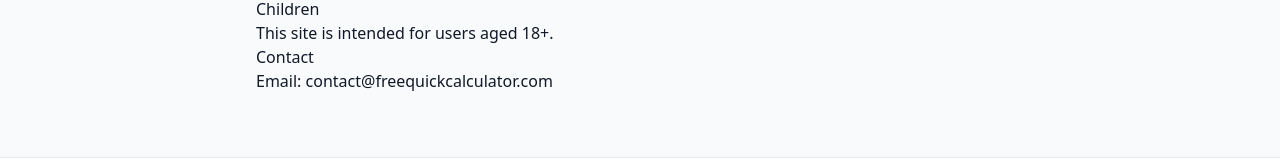
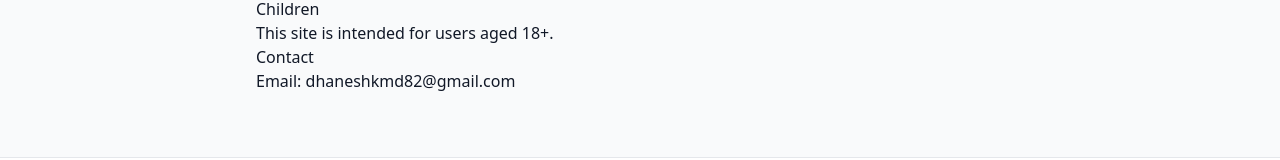
Before and after one commit to dhaneshkmd/freequickcalculator, a Next.js app: page /privacy in a window 1280 px wide. Shown: the part 580-740 px from the top of the page. Built offline with nearby package versions, Linux system fonts and the light colour scheme.

Commit message:
Update page.tsx

```diff
--- a/app/(legal)/privacy/page.tsx
+++ b/app/(legal)/privacy/page.tsx
@@ -30,9 +30,11 @@ export default function PrivacyPage() {
       <h2>Advertising (Google AdSense)</h2>
       <p>
         We show ads via Google AdSense. Google may use cookies to personalize ads
-        and measure performance. You can manage consent in the banner and visit
-        <a href="https://policies.google.com/technologies/ads" target="_blank" rel="noreferrer"> Google’s Ads Policy</a>
-        {" "}to learn more. Where required, we request consent for
+        and measure performance. You can manage consent in the banner and visit{" "}
+        <a href="https://policies.google.com/technologies/ads" target="_blank" rel="noreferrer">
+          Google’s Ads Policy
+        </a>{" "}
+        to learn more. Where required, we request consent for
         <strong> ad_user_data</strong>, <strong>ad_personalization</strong>, and
         <strong> ad_storage</strong>.
       </p>
@@ -55,7 +57,7 @@ export default function PrivacyPage() {
 
       <h2>Contact</h2>
       <p>
-        Email: <a href="mailto:contact@freequickcalculator.com">contact@freequickcalculator.com</a>
+        Email: <a href="mailto:dhaneshkmd82@gmail.com">dhaneshkmd82@gmail.com</a>
       </p>
     </main>
   );
```
